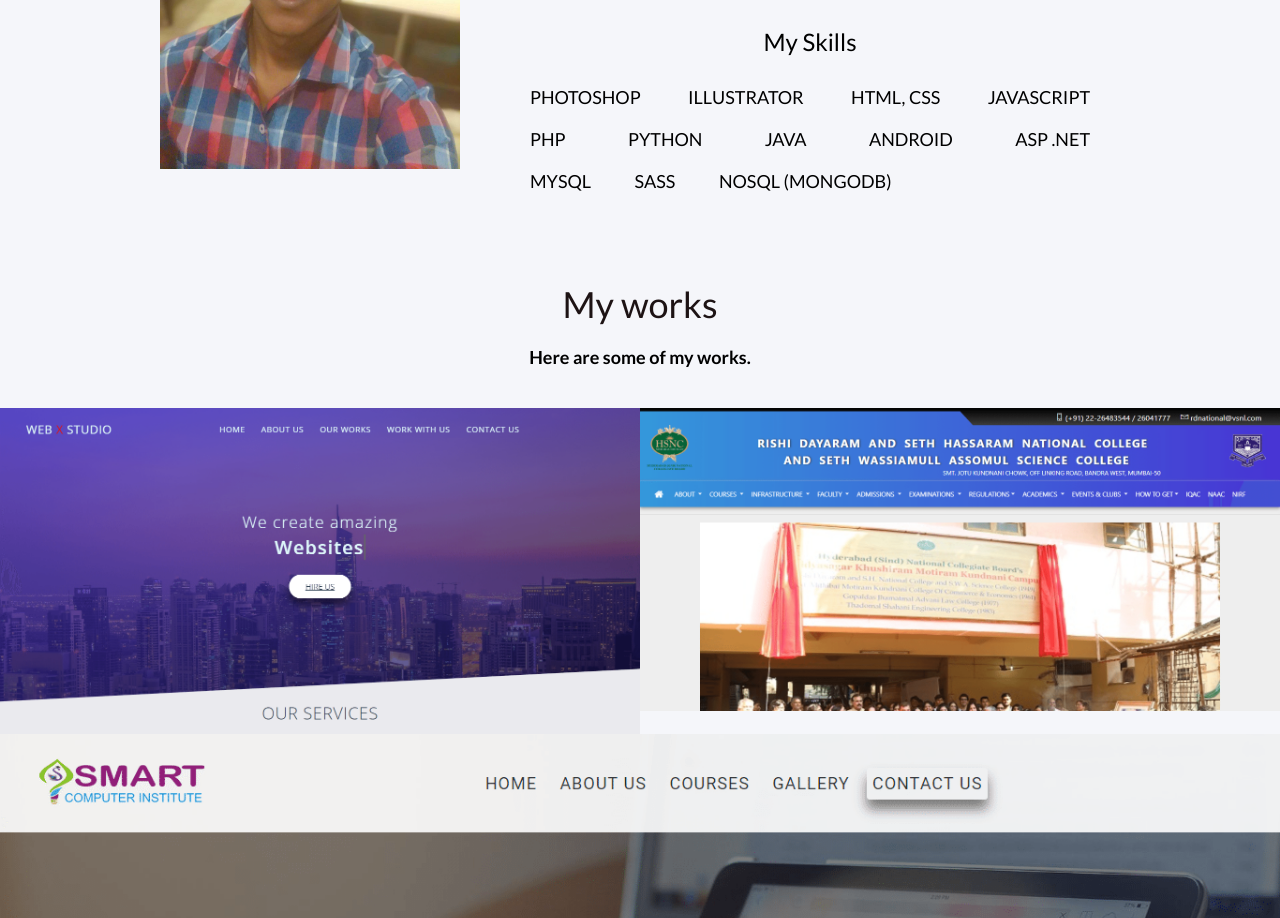
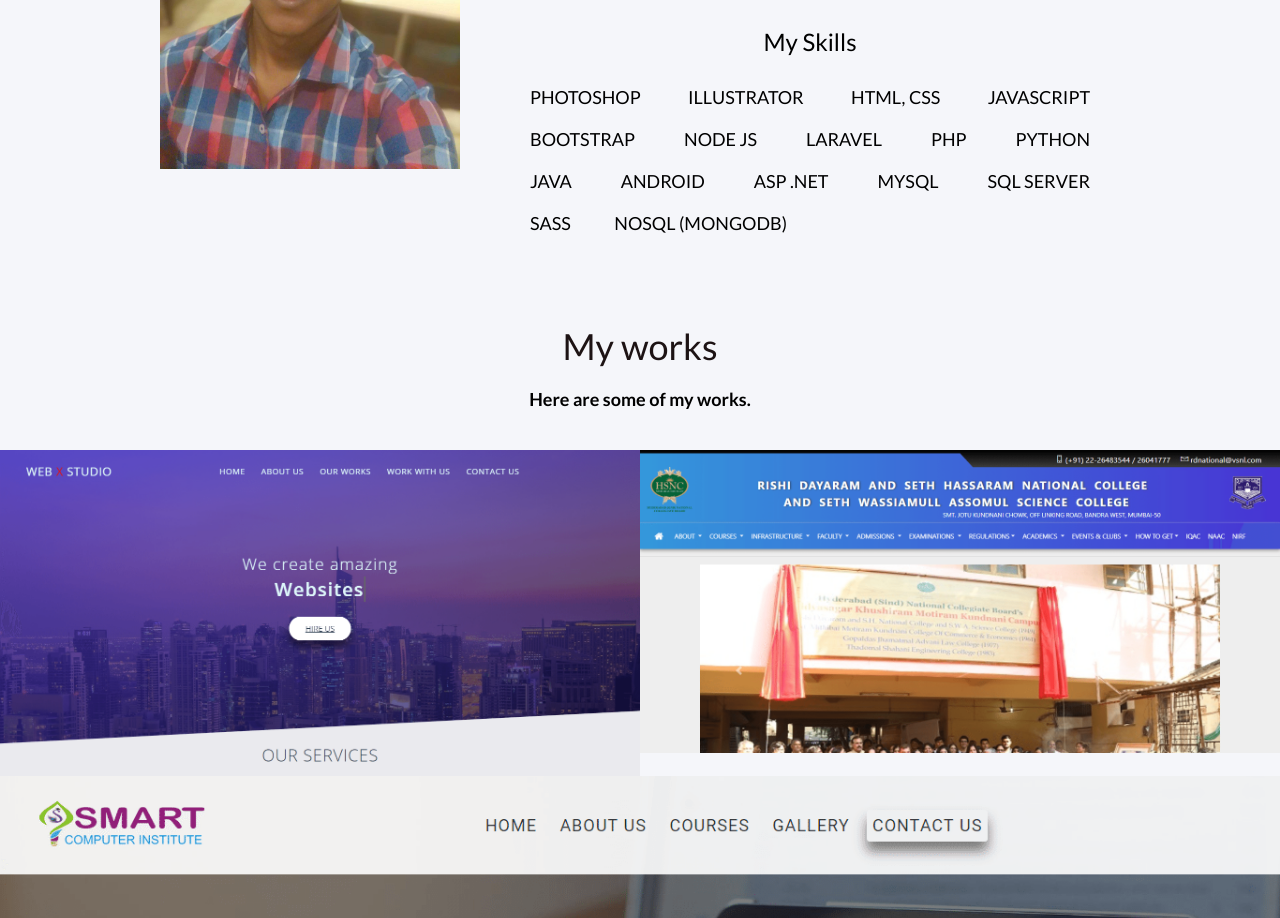
Before and after one commit to rahul-bharati/personal-portfolio, a website: page app/index.html in a window 1280 px wide. Shown: the part 1055-1973 px from the top of the page. Drawn offline with Linux system fonts and the light colour scheme; a web font is replaced by a local one.

Commit message:
added some changes

```diff
--- a/app/index.html
+++ b/app/index.html
@@ -52,12 +52,16 @@
                     <li class="skill-list__item">Illustrator</li>
                     <li class="skill-list__item">HTML, CSS</li>
                     <li class="skill-list__item">JavaScript</li>
+                    <li class="skill-list__item">Bootstrap</li>
+                    <li class="skill-list__item">Node JS</li>
+                    <li class="skill-list__item">laravel</li>
                     <li class="skill-list__item">Php</li>
                     <li class="skill-list__item">Python</li>
                     <li class="skill-list__item">Java</li>
                     <li class="skill-list__item">Android</li>
                     <li class="skill-list__item">Asp .net</li>
                     <li class="skill-list__item">MySQL</li>
+                    <li class="skill-list__item">SQL server</li>
                     <li class="skill-list__item">Sass</li>
                     <li class="skill-list__item">NoSql (MongoDB)</li>
                 </ul>
--- a/app/sass/layout/_footer.scss
+++ b/app/sass/layout/_footer.scss
@@ -17,6 +17,11 @@
             margin: 2rem;
             transition: all .3s;
 
+            @media only screen and (max-width: 42.6em)
+            {
+                margin: 1rem;
+            }
+
             &:hover
             {
                 color: #222;
```
